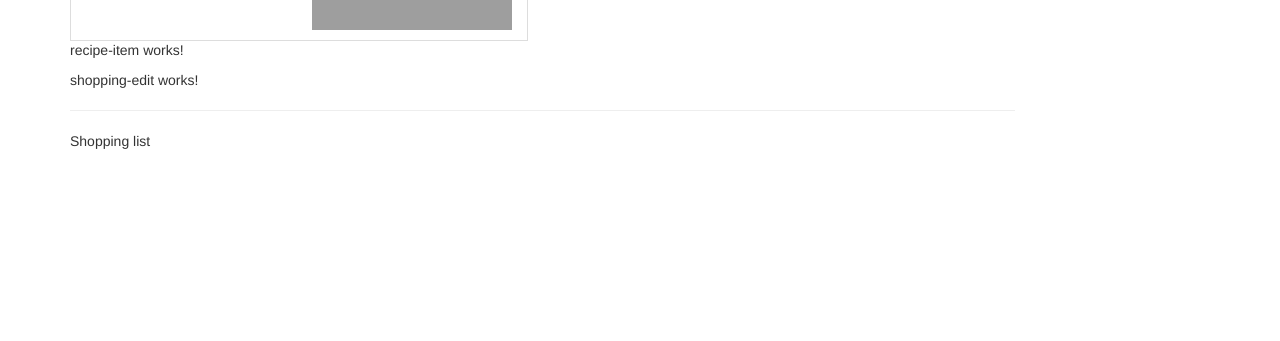
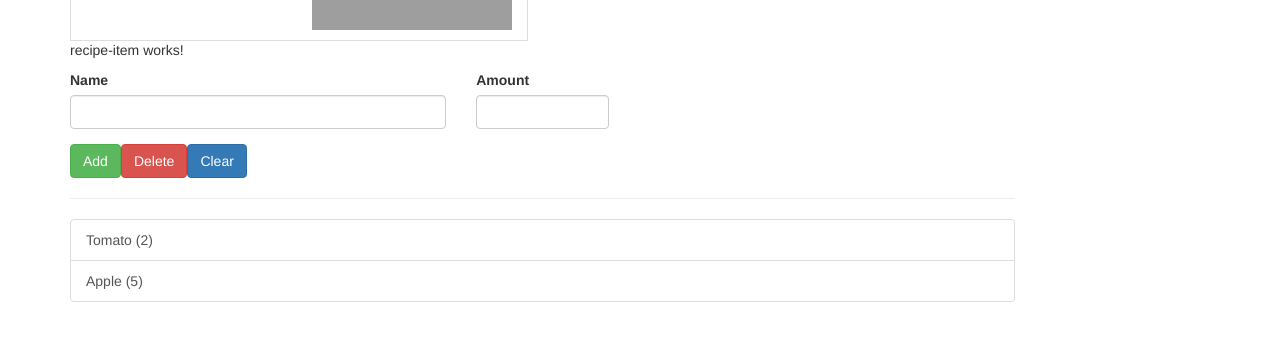
Before and after one commit to KonstantinPavlov/recipe-shopping-list-app, an Angular app: page / in a window 1280 px wide. Shown: the part 449-790 px from the top of the page. Built offline with nearby package versions, Linux system fonts and the light colour scheme; grey boxes are pictures that could not be loaded.

Commit message:
End of section 3

```diff
--- /dev/null
+++ b/src/app/shared/ingredient.model.ts
@@ -0,0 +1,9 @@
+export class Ingredient {
+  public name: string;
+  public amount: number;
+
+  constructor(name: string, amount: number) {
+    this.name = name;
+    this.amount = amount;
+  }
+}
--- a/src/app/shopping-list/shopping-edit/shopping-edit.component.html
+++ b/src/app/shopping-list/shopping-edit/shopping-edit.component.html
@@ -1,3 +1,23 @@
-<p>
-  shopping-edit works!
-</p>
+<div class="row">
+  <div class="col-xs-12">
+    <form>
+      <div class="row">
+        <div class="col-sm-5 form-group">
+          <label for="name">Name</label>
+          <input type="text" id="name" class="form-control">
+        </div>
+        <div class="col-sm-2">
+          <label for="amount">Amount</label>
+          <input type="number" id="amount" class="form-control">
+        </div>
+      </div>
+      <div class="row">
+        <div class="col-xs-12">
+          <button class="btn btn-success" type="submit">Add</button>
+          <button class="btn btn-danger" type="button">Delete</button>
+          <button class="btn btn-primary" type="button">Clear</button>
+        </div>
+      </div>
+    </form>
+  </div>
+</div>
--- a/src/app/shopping-list/shopping-list.component.html
+++ b/src/app/shopping-list/shopping-list.component.html
@@ -2,6 +2,13 @@
   <div class="col-xs-10">
     <app-shopping-edit></app-shopping-edit>
     <hr/>
-    <p>Shopping list</p>
+    <ul class="list-group">
+      <a class="list-group-item"
+         style="cursor: pointer"
+         *ngFor="let ingredient of ingredients"
+      >
+        {{ingredient.name}} ({{ingredient.amount}})
+      </a>
+    </ul>
   </div>
 </div>
--- a/src/app/shopping-list/shopping-list.component.ts
+++ b/src/app/shopping-list/shopping-list.component.ts
@@ -1,4 +1,5 @@
-import { Component, OnInit } from '@angular/core';
+import {Component, OnInit} from '@angular/core';
+import {Ingredient} from '../shared/ingredient.model';
 
 @Component({
   selector: 'app-shopping-list',
@@ -6,8 +7,13 @@
   styleUrls: ['./shopping-list.component.css']
 })
 export class ShoppingListComponent implements OnInit {
+  ingredients: Ingredient[] = [
+    new Ingredient('Tomato', 2),
+    new Ingredient('Apple', 5),
+  ];
 
-  constructor() { }
+  constructor() {
+  }
 
   ngOnInit() {
   }
```
